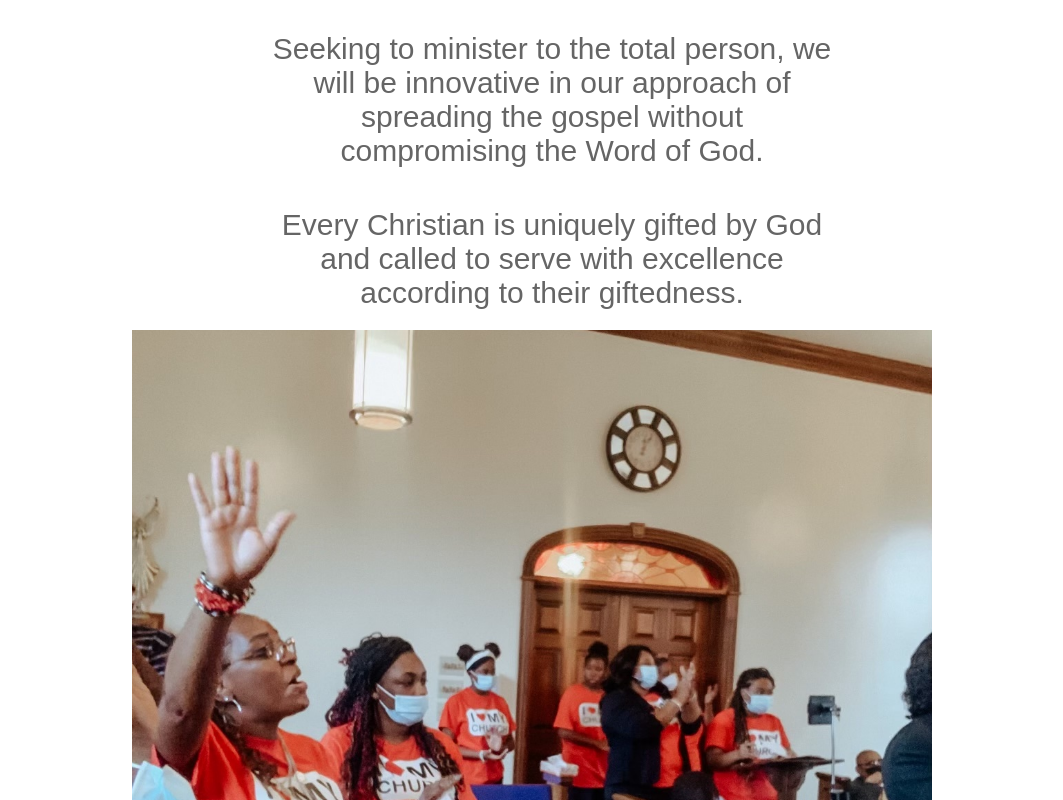
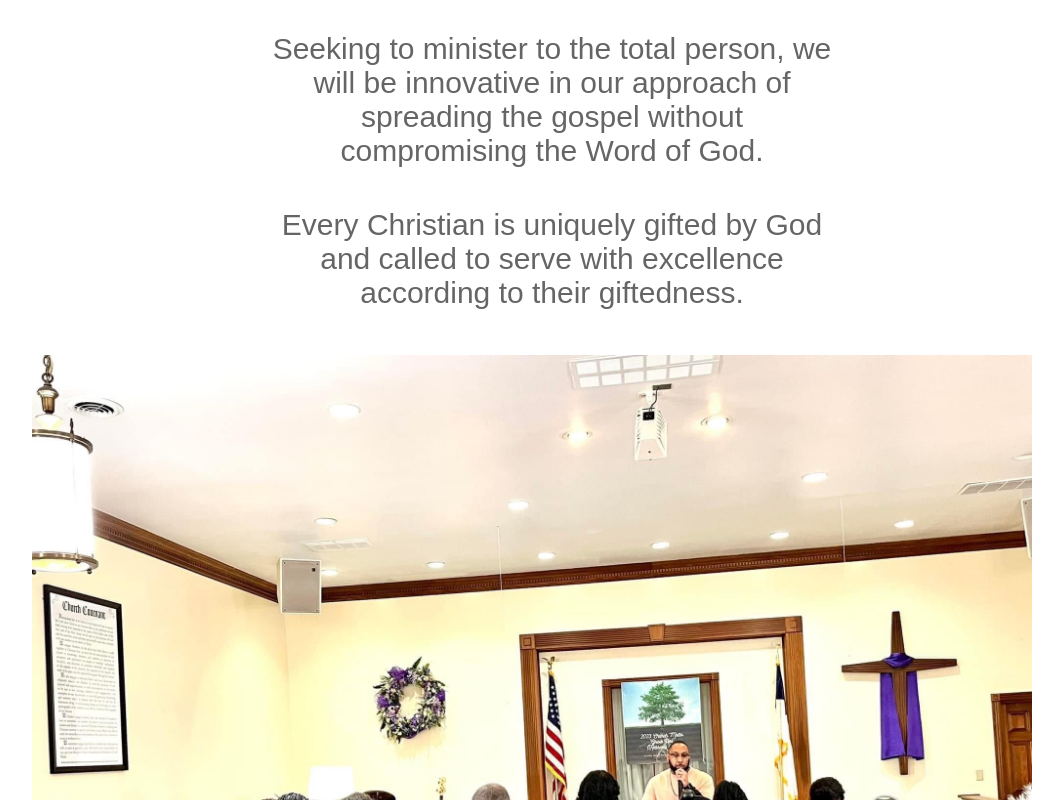
Before and after one commit to Postrelski/Little-Zion-Baptist-Church-Website, a plain HTML site: page ministries.html in a window 1280 px wide. Shown: the part 2000-2800 px from the top of the page, without its empty margins (108-1171 px from the left). Drawn offline with Linux system fonts and the light colour scheme.

Commit message:
updated cover pic in ministries

```diff
--- a/about.css
+++ b/about.css
@@ -1,10 +1,12 @@
+/* -------------------- */
+/* about page */
+/* -------------------- */
+
 .middle-split{
     display: flex;
     flex-direction: column;
     justify-content: space-between;
 }
-
-
 .about-container{
     padding-top: 100px;
     text-align: center;
@@ -14,26 +16,18 @@
     margin: auto;
     font-size: 18px;
     padding: 20px;
-    /* overflow:auto; */
 }
 
 .about-container2{
-
-    /* padding-bottom: 200px; */
     width: 800px;
     height: 800px;
     margin: auto;
     font-size: 18px;
-    /* border: 1px solid black; */
     background-image: url("images/church_outside.jpg");
-        /* height: 100%;  */
     background-position: center;
     background-repeat: no-repeat;
     background-size: cover;
-    /* background-size: 400px; */
-
 }
-
 
 .about-text{
     text-align: left;
@@ -48,14 +42,7 @@ hr{
     width: 400px;
     height: 400px;
     border: 1px solid black;
-
-
-    /* margin-left: 100px; */
-    /* position: relative; */
-    /* width: auto; */
 }
-
-
 
 @media(max-width:990px){
 
@@ -73,9 +60,7 @@ hr{
     margin-bottom: 80px;
     margin: 20px;
     background-image: url("images/grit.png");
-
 }
-
 
 .vision-header{
     text-align: center;
@@ -87,6 +72,7 @@ hr{
     display: flex;
     flex-direction: row;
     justify-content: space-around;
+    margin-bottom: 100px;
 }
 
 .big-text{
@@ -104,12 +90,7 @@ hr{
         flex-direction: column;
 
     }
-
-    /* .middle-split{
-        width: 300px;
-    } */
 }
-
 
 @media(max-width:450px){
 
@@ -118,34 +99,27 @@ hr{
     }
     .middle-split div{
         width: 300px;
-
     }
-
     .ministry-container div{
         width: 400px;
     }
     .ministry-container ul{
         width: 300px;
     }
-
-
 }
 
 
-
+/* -------------------------- */
 /* minstry page */
 /* -------------------------- */
 
 
 .ministry-pic{
     height: 500px;
-    background-image: url("images/serum.jpg");
+    background-image: url("images/wide_church.JPG");
     background-position: center;
     background-repeat: no-repeat;
     background-size: cover;
-    /* background-size: 700px; */
-
-
 }
 
 .ministry-container{
@@ -153,7 +127,6 @@ hr{
     text-align: center;
     margin-bottom: 200px;
   }
-
 
   .ministry-overview{
     text-align: center;
@@ -172,7 +145,6 @@ h2{
 .ministry-container li{
     padding: 20px;
 }
-
 
 .ministry-container ul{
     width: 600px;
@@ -195,7 +167,6 @@ h2{
     margin-top: 70px;
     background-image: url("images/members2.jpg");
     background-position: center;
-
     background-repeat: no-repeat;
     margin: auto;
 }
@@ -203,12 +174,12 @@ h2{
 
 .ministry-image2{
     height: 800px;
-    width: 800px;
-    background-size: 800px;
+    width: 1000px;
+    background-size: 1000px;
     margin-top: 70px;
-    background-image: url("images/members3.jpg");
+    /* background-image: url("images/members3.jpg"); */
+    background-image: url("images/serum.jpg");
     background-position: center;
-
     background-repeat: no-repeat;
     margin: auto;
     align-items: center;
```
